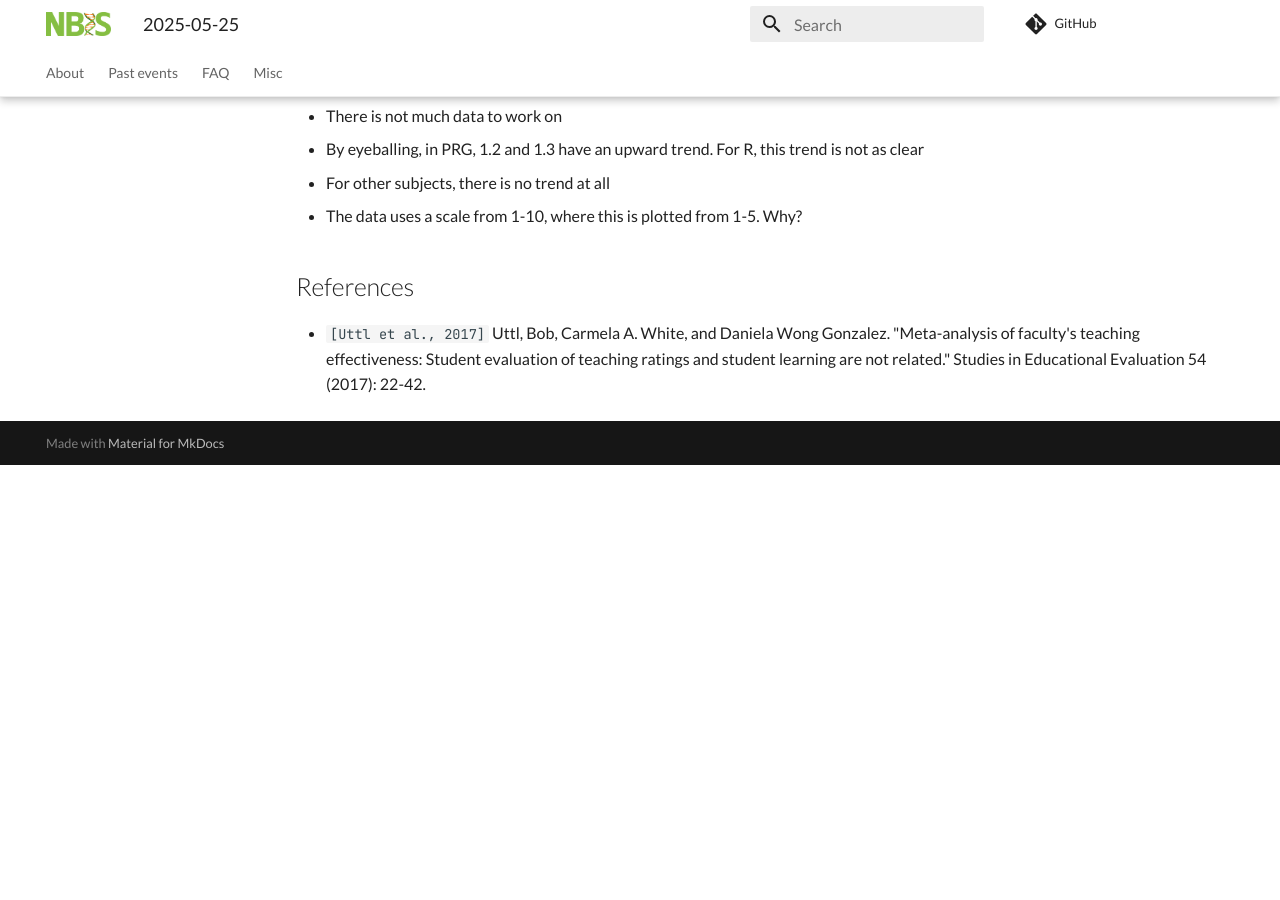
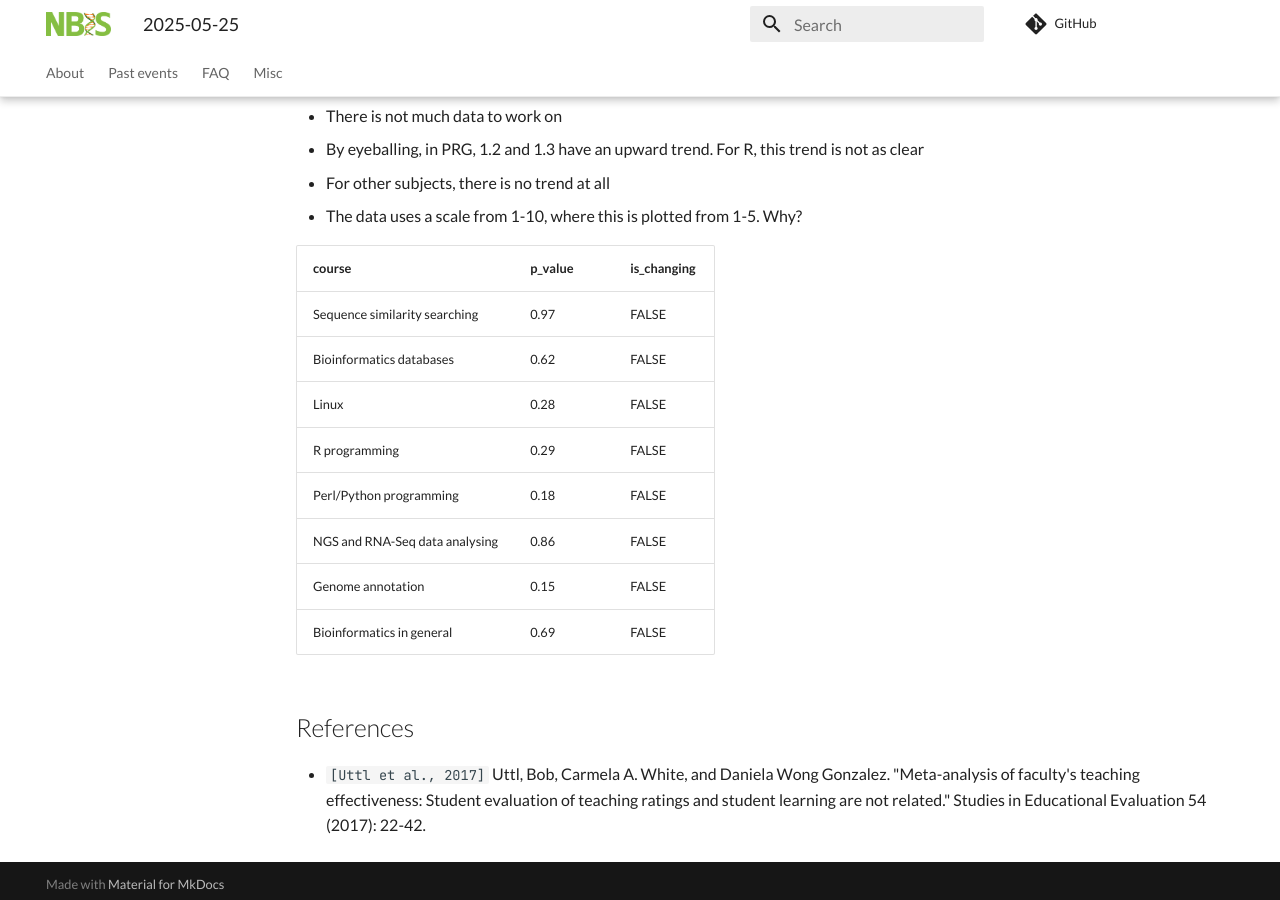
Before and after one commit to NBISweden/teaching_literature_club, an MkDocs documentation site: the page built from docs/events/20250527/README.md, in a window 1280 px wide and 900 px high, scrolled down 1720 px. Built offline with MkDocs 1.6.1 and Material for MkDocs 9.7.7, drawn with Linux system fonts in a browser that asks for light colours; comment, search, counter and statistics services are not loaded; before the commit the page ends 2185 px from its top, so only the background shows below that.

```diff
--- a/docs/events/20250527/README.md
+++ b/docs/events/20250527/README.md
@@ -81,6 +81,19 @@ Well:
 - The data uses a scale from 1-10, where this is plotted from 1-5. Why?
 
 
+course                        |p_value|is_changing
+------------------------------|-------|-----------
+Sequence similarity searching |0.97|FALSE
+Bioinformatics databases      |0.62|FALSE
+Linux                         |0.28|FALSE
+R programming                 |0.29|FALSE
+Perl/Python programming       |0.18|FALSE
+NGS and RNA-Seq data analysing|0.86|FALSE
+Genome annotation             |0.15|FALSE
+Bioinformatics in general     |0.69|FALSE
+
+
+
 
 ## References
 
```
Also changed, not shown: docs/events/20250527/course_satisfaction_changes_test.csv (added, +9 -0 lines), 1 other file.
